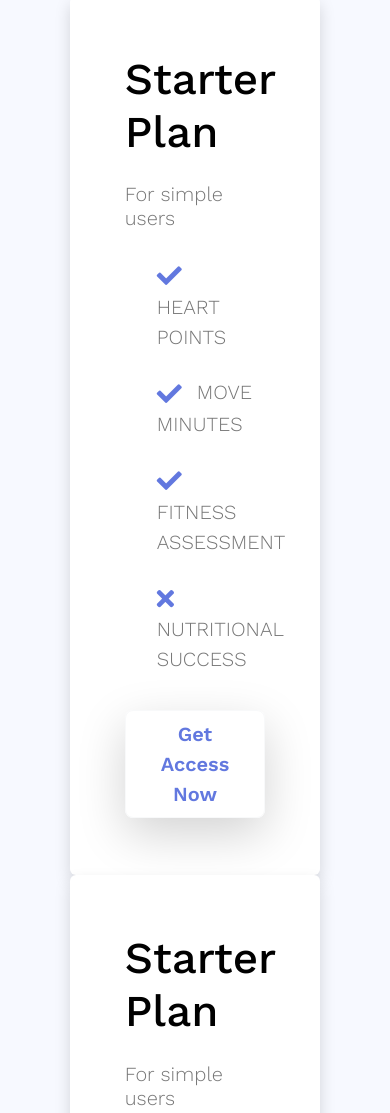
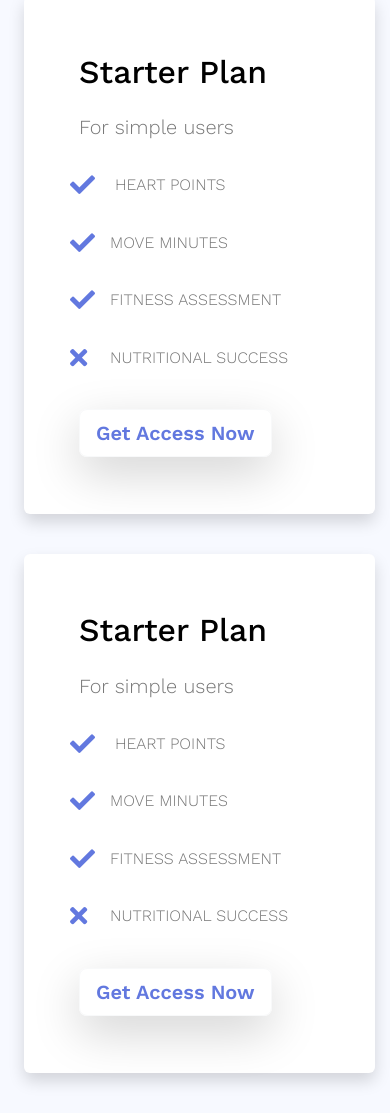
Before and after one commit to AyonJD/bootstrap-css, a plain HTML site: page index.html in a window 390 px wide. Shown: the part 7797-8910 px from the top of the page. Drawn offline with nearby package versions, Linux system fonts and the light colour scheme.

Commit message:
Pricing table done

```diff
--- a/index.html
+++ b/index.html
@@ -301,13 +301,13 @@
           </div>
         </div>
 
-        <div class="row w-75 mx-auto">
+        <div class="row w-75 price-section-row-width mx-auto">
           <div class="col-lg-6">
             <div class="pricing-table-content shadow rounded">
               <div class="pricing-table ">
                 <h1 class="mb-4">Starter Plan</h1>
                 <h4 class="lead mb-4">For simple users</h4>
-                <ul class="pl-0">
+                <ul class="">
                   <li><span><i class="fas fa-check"></i></span> HEART POINTS</li>
                   <li><span><i class="fas fa-check"></i></span>MOVE MINUTES</li>
                   <li><span><i class="fas fa-check"></i></span>FITNESS ASSESSMENT</li>
@@ -320,7 +320,7 @@
               </div>
             </div>
 
-            <div class="col-lg-6">
+            <div class="col-lg-6 pricing-section-margin">
               <div class="pricing-table-content shadow rounded">
                 <div class="pricing-table ">
                   <h1 class="mb-4">Starter Plan</h1>
--- a/style.css
+++ b/style.css
@@ -472,6 +472,7 @@ a {
 }
 .pricing-table-content{
     background: #fff;
+    width: fit-content;
 }
 .pricing-table ul{}
 .pricing-table ul li{
@@ -501,6 +502,36 @@ a {
 .pricing-table a:hover{
     background: #000 !important;
 
+}
+
+@media only screen and (max-width: 991px) {
+    .pricing-table{
+        padding: 57px 55px;
+    }
+    .pricing-section-margin{
+        margin-top: 40px;
+    }
+}
+@media only screen and (max-width: 500px) {
+    .pricing-table ul li{
+        font-size: 16px;
+    }
+    .pricing-table ul{
+        margin-left: -41px;
+    }
+    .pricing-table{
+        width: 90vw !important;
+        padding-right: 0 !important;
+    }
+    .price-section-row-width{
+        width: 100% !important;
+    }
+    .pricing-btn{
+        text-align: left !important;
+    }
+    .pricing-table h1{
+        font-size: 32px;
+    }
 }
 
 /* feedback section */
```
